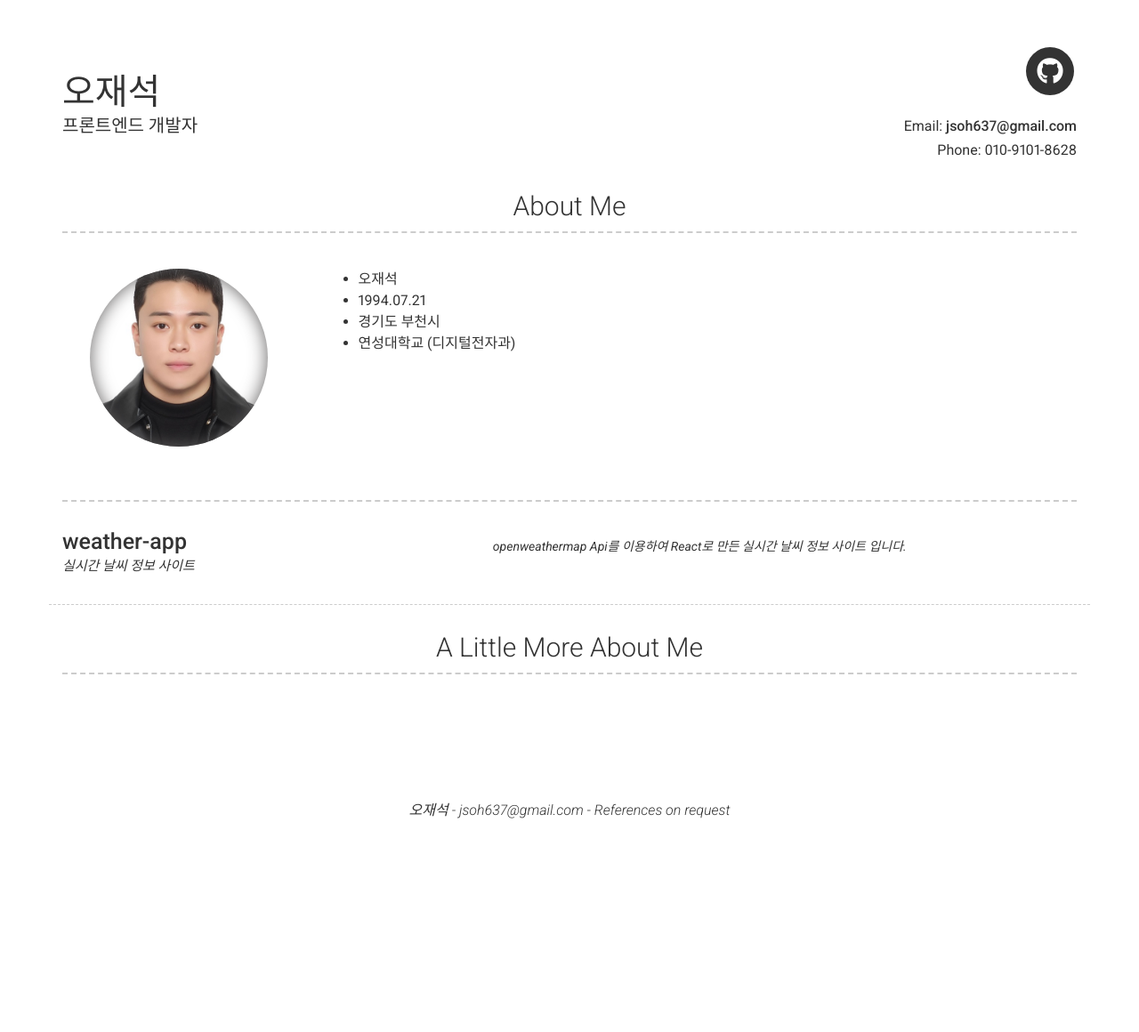
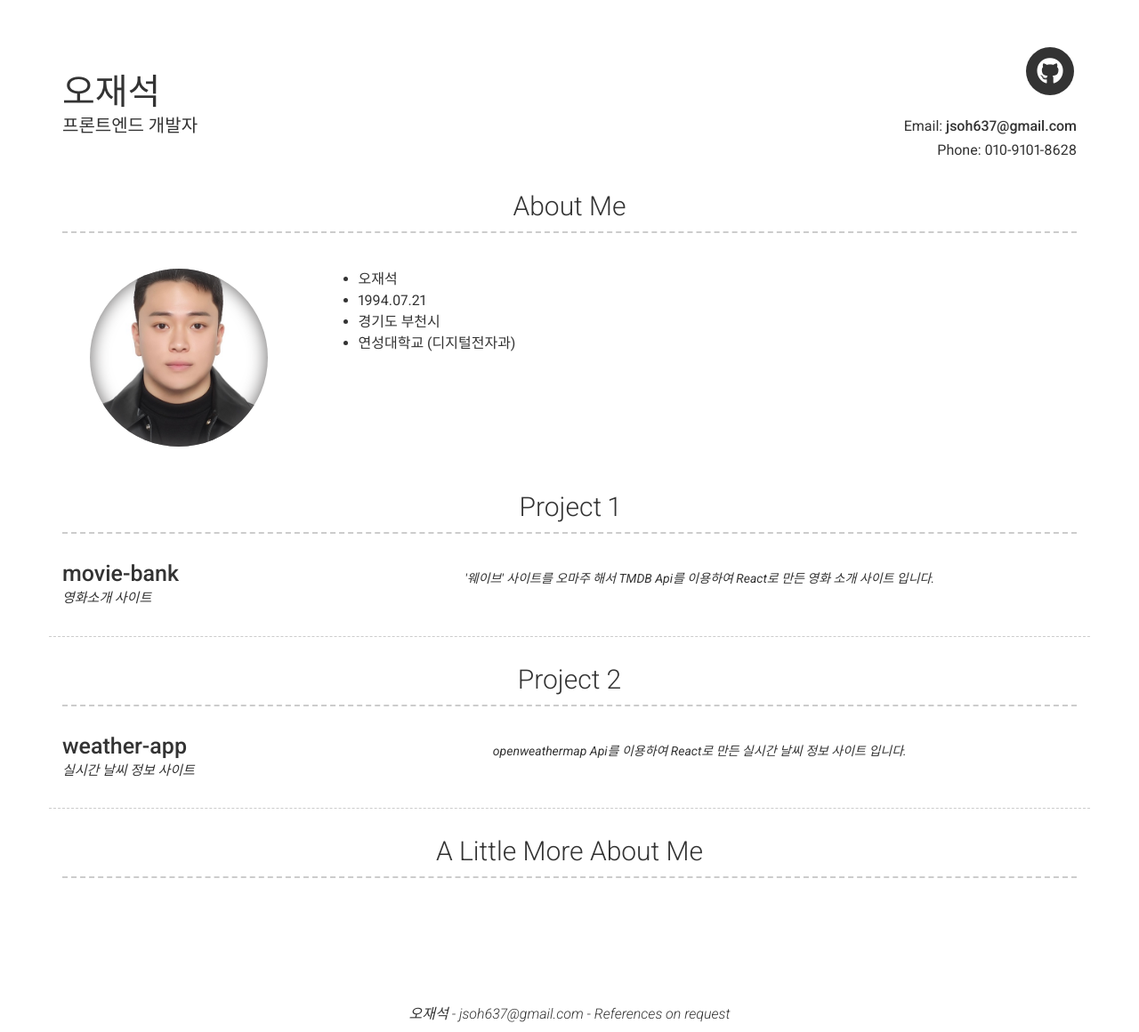
Before and after one commit to jsoh07/5hjae.github.io, a Jekyll site: the page built from index.md, in a window 1280 px wide. Shown: the whole page at 89% size. Built offline with Jekyll 4.4.1, drawn with Linux system fonts in a browser that asks for light colours; nearby versions of some CDN libraries; before the commit the page ends 930 px from its top, so only the background shows below that.

Commit message:
수정10

```diff
--- a/_config.yml
+++ b/_config.yml
@@ -47,7 +47,7 @@ about_content: | # this will include new lines to allow paragraphs
     - 연성대학교 (디지털전자과)
 
 content:
-  - title: Projects # Title for the section
+  - title: Project 1 # Title for the section
     layout: list # Type of content section (list/text)
     content:
       - layout: left
@@ -63,8 +63,8 @@ content:
         quote: >
           '웨이브' 사이트를 오마주 해서 TMDB Api를 이용하여 React로 만든 영화 소개 사이트 입니다.
         description: | # this will include new lines to allow paragraphs
-content:
-  - title:
+
+  - title: Project 2 # Title for the section
     layout: list # Type of content section (list/text)
     content:
       - layout: left
```
